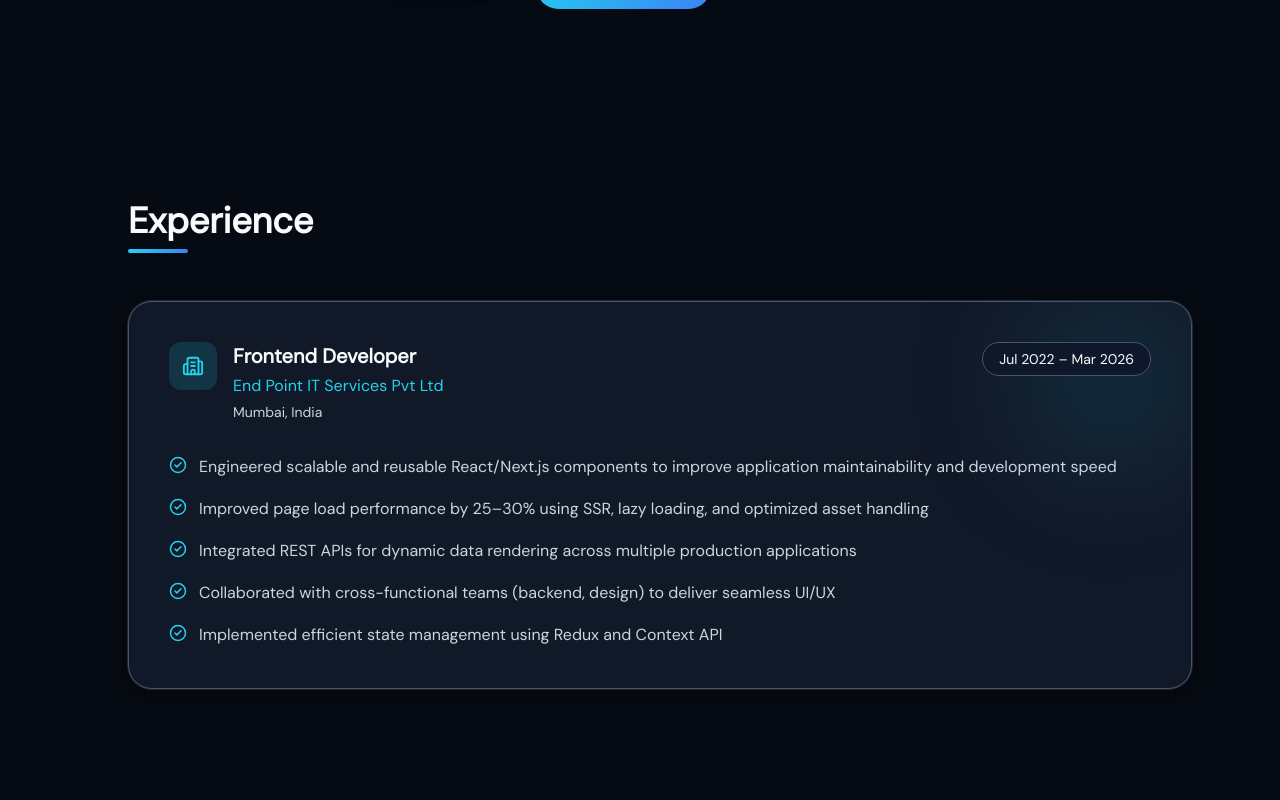
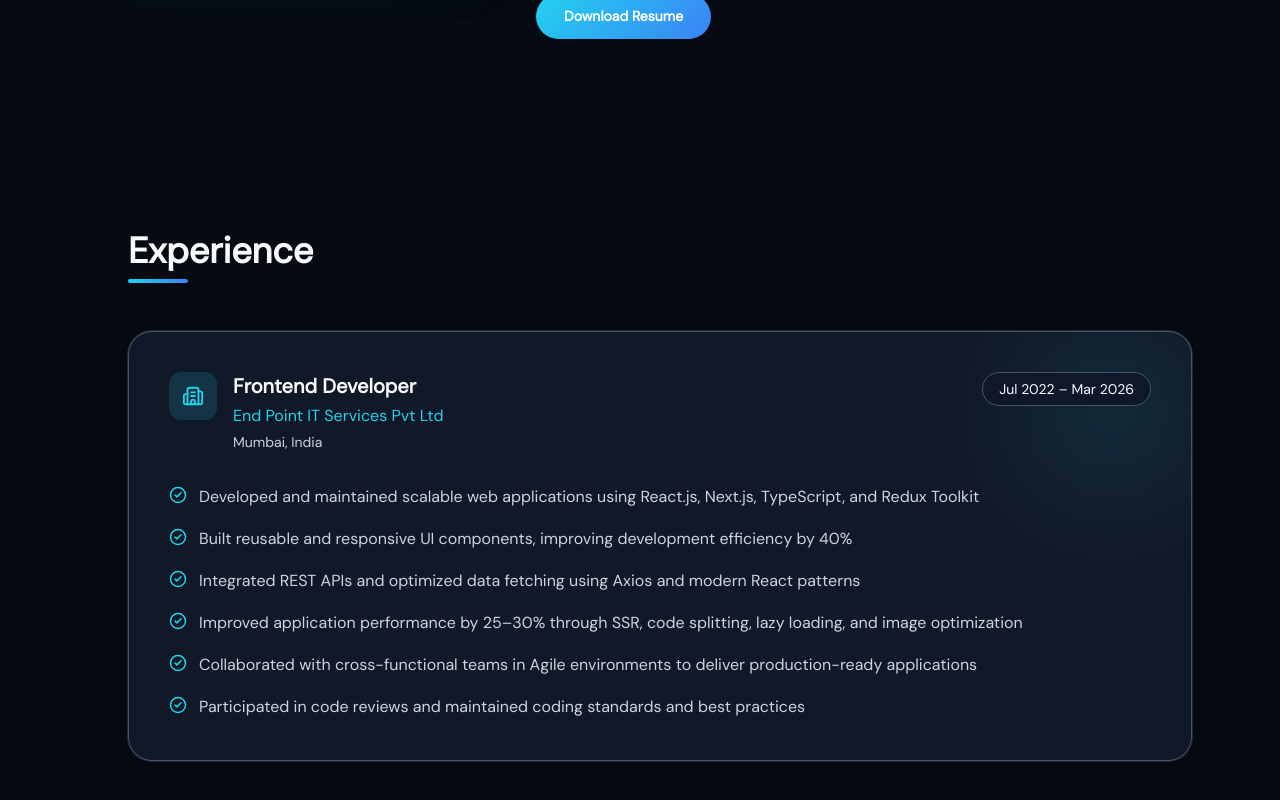
Before and after one commit to sudhir05566/sudhir-portfolio, a Next.js app: page / in a window 1280 px wide. Shown: the part 1420-2220 px from the top of the page. Built offline with nearby package versions, Linux system fonts and the light colour scheme; no server answers.

Commit message:
Add New project

```diff
--- a/src/data/portfolio.ts
+++ b/src/data/portfolio.ts
@@ -45,7 +45,7 @@ export type Project = {
   image: string;
 };
 
-export const profile = `Frontend Developer with 3.8+ years of experience building scalable, high-performance web applications using React.js and Next.js. Specialized in SSR/SSG, performance optimization, and reusable component architecture. Delivered multiple production-grade applications across OTT, e-commerce, and dashboard platforms. Strong expertise in API integration, state management (Redux/Context), and responsive UI development, with a focus on improving user experience and application performance.`;
+export const profile = `Frontend Developer with 3.8+ years of experience building scalable, high-performance web applications using React.js, Next.js, TypeScript, and Redux Toolkit. Specialized in SSR/SSG, performance optimization, and reusable component architecture. Delivered multiple production-grade applications across OTT, e-commerce, fintech, and dashboard platforms. Strong expertise in REST API integration, state management, and responsive UI development, with a focus on improving user experience and application performance in Agile environments.`;
 
 export const experience = {
   company: "End Point IT Services Pvt Ltd",
@@ -53,34 +53,56 @@ export const experience = {
   period: "Jul 2022 – Mar 2026",
   location: "Mumbai, India",
   highlights: [
-    "Engineered scalable and reusable React/Next.js components to improve application maintainability and development speed",
-    "Improved page load performance by 25–30% using SSR, lazy loading, and optimized asset handling",
-    "Integrated REST APIs for dynamic data rendering across multiple production applications",
-    "Collaborated with cross-functional teams (backend, design) to deliver seamless UI/UX",
-    "Implemented efficient state management using Redux and Context API",
+    "Developed and maintained scalable web applications using React.js, Next.js, TypeScript, and Redux Toolkit",
+    "Built reusable and responsive UI components, improving development efficiency by 40%",
+    "Integrated REST APIs and optimized data fetching using Axios and modern React patterns",
+    "Improved application performance by 25–30% through SSR, code splitting, lazy loading, and image optimization",
+    "Collaborated with cross-functional teams in Agile environments to deliver production-ready applications",
+    "Participated in code reviews and maintained coding standards and best practices",
   ],
 };
 
 export const skills = [
   {
     category: "Frontend",
-    items: ["React.js", "Next.js"],
+    items: ["React.js", "Next.js", "Material UI"],
   },
   {
     category: "Languages",
-    items: ["JavaScript (ES6+)", "HTML5"],
+    items: ["JavaScript (ES6+)", "TypeScript"],
+  },
+  {
+    category: "Markup & Structure",
+    items: ["HTML5"],
   },
   {
     category: "Styling",
-    items: ["Tailwind CSS", "CSS3", "Bootstrap"],
+    items: ["Tailwind CSS", "Bootstrap", "CSS3"],
   },
   {
     category: "State Management",
-    items: ["Redux", "Context API"],
+    items: ["Redux Toolkit", "Context API"],
   },
   {
-    category: "Other",
-    items: ["REST API Integration", "Responsive Design", "SSR/SSG"],
+    category: "Web Technologies",
+    items: ["SSR", "SSG", "CSR", "REST APIs", "JWT Authentication"],
+  },
+  {
+    category: "Tools & Practices",
+    items: [
+      "Git",
+      "GitHub",
+      "GitLab",
+      "Axios",
+      "NPM",
+      "Postman",
+      "Jira",
+      "Agile Methodology",
+      "SEO Optimization",
+      "Performance Optimization",
+      "Responsive Design",
+      "Cross-Browser Compatibility",
+    ],
   },
 ];
 
@@ -95,7 +117,7 @@ export const projects: Project[] = [
       "Developed reusable UI components to enhance scalability",
       "Integrated APIs for real-time movie listings and showtimes",
     ],
-    tech: ["Next.js", "JavaScript", "HTML", "CSS", "Bootstrap"],
+    tech: ["Next.js", "JavaScript", "HTML5", "CSS", "Bootstrap"],
     category: "Entertainment",
     links: [{ label: "Visit site", href: "https://cinepolisindia.com/" }],
     image: "/projects/cinepolis-india.png",
@@ -110,7 +132,7 @@ export const projects: Project[] = [
       "Improved responsiveness and accessibility across devices",
       "Integrated APIs for product and cart management",
     ],
-    tech: ["Next.js", "Tailwind CSS", "JavaScript"],
+    tech: ["Next.js", "Tailwind CSS", "TypeScript", "HTML5"],
     category: "E-commerce",
     links: [{ label: "Visit site", href: "https://www.revivify.com/" }],
     image: "/projects/revivify.png",
@@ -125,7 +147,7 @@ export const projects: Project[] = [
       "Implemented client-side routing and seamless navigation",
       "Managed complex state using Redux/Context API",
     ],
-    tech: ["React.js", "Bootstrap", "JavaScript"],
+    tech: ["React.js", "Bootstrap", "JavaScript", "HTML5"],
     category: "Entertainment",
     links: [{ label: "Visit site", href: "https://www.cinepolisgulf.com/" }],
     image: "/projects/cinepolis-gulf.png",
@@ -140,7 +162,7 @@ export const projects: Project[] = [
       "Integrated REST APIs for real-time content delivery",
       "Optimized performance using Tailwind CSS and modern practices",
     ],
-    tech: ["Next.js", "Tailwind CSS", "React", "REST APIs"],
+    tech: ["Next.js", "Tailwind CSS", "HTML5"],
     category: "Media",
     links: [{ label: "Visit site", href: "https://www.peoplematters.in/" }],
     image: "/projects/peoplematters.png",
@@ -155,7 +177,7 @@ export const projects: Project[] = [
       "Optimized performance for fast content delivery",
       "Integrated APIs for real-time video data",
     ],
-    tech: ["Next.js", "HTML", "Tailwind", "JavaScript"],
+    tech: ["Next.js", "HTML5", "Tailwind CSS", "JavaScript"],
     category: "OTT / Streaming",
     links: [{ label: "Visit site", href: "https://www.vrott.tv/" }],
     image: "/projects/vrott-tv.png",
@@ -170,7 +192,7 @@ export const projects: Project[] = [
       "Implemented dynamic routing and media content rendering",
       "Integrated APIs for real-time video catalog and playback data",
     ],
-    tech: ["Next.js", "HTML", "Tailwind", "JavaScript"],
+    tech: ["Next.js", "HTML5", "Tailwind CSS", "JavaScript"],
     category: "OTT / Streaming",
     links: [{ label: "Visit site", href: "https://www.slasher.tv/" }],
     image: "/projects/slasherplay.png",
@@ -185,7 +207,7 @@ export const projects: Project[] = [
       "Developed reusable dashboard components for maintainability",
       "Integrated APIs for event and ticket management",
     ],
-    tech: ["Next.js", "React.js", "Tailwind CSS"],
+    tech: ["Next.js", "Tailwind CSS", "HTML5", "JavaScript"],
     category: "Dashboard",
     links: [
       {
@@ -194,6 +216,23 @@ export const projects: Project[] = [
       },
     ],
     image: "/projects/nuvio-events.png",
+  },
+  {
+    name: "CareEdge Global",
+    period: "Apr 2026 – Present",
+    description:
+      "Responsive corporate web platform for a global credit rating agency with SEO-friendly pages and dynamic content management.",
+    highlights: [
+      "Built reusable UI components using React.js / Next.js and Tailwind CSS",
+      "Implemented SEO-friendly pages and optimized website performance",
+      "Integrated REST APIs for dynamic content management and data rendering",
+      "Collaborated directly with stakeholders to implement new features and enhancements",
+      "Ensured cross-browser compatibility and mobile responsiveness across devices",
+    ],
+    tech: ["Next.js", "TypeScript", "Tailwind CSS", "REST APIs", "HTML5", "CSS3"],
+    category: "FinTech",
+    links: [{ label: "Visit site", href: "https://www.careedgeglobal.com/" }],
+    image: "/projects/careedge-global.png",
   },
 ];
 
@@ -223,12 +262,12 @@ export const tools = {
 export const skillNames = [
   "React.js",
   "Next.js",
+  "TypeScript",
   "JavaScript",
   "Tailwind CSS",
-  "Redux / Context",
+  "Redux Toolkit",
   "REST APIs",
-  "HTML / CSS",
-  "Bootstrap",
+  "SSR / SSG",
 ];
 
 export const navLinks = [
```
Also changed, not shown: public/projects/careedge-global.png (added).
